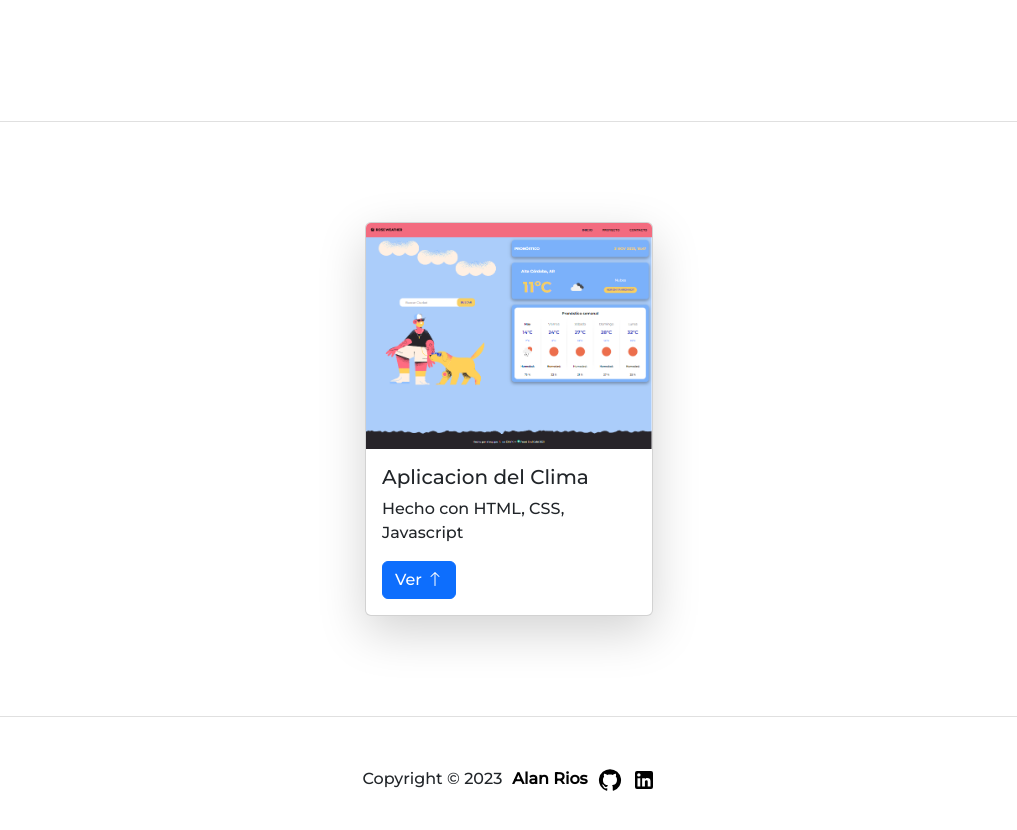
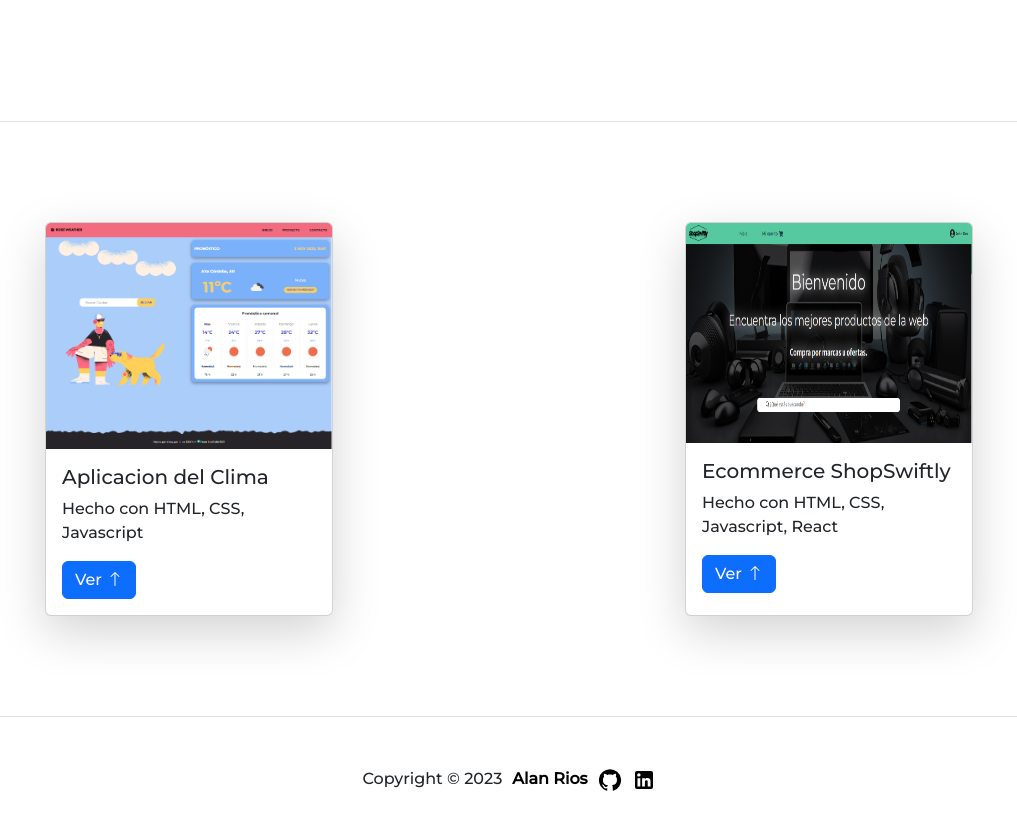
Before and after one commit to alanrios21/portfolio, a React (Vite) app: page / in a window 1280 px wide. Shown: the part 2080-2910 px from the top of the page, without its empty margins (131-1148 px from the left). Built offline with nearby package versions, Linux system fonts and the light colour scheme.

Commit message:
Agregue la card de mi projecto ecommerce

```diff
--- a/src/assets/components/Projects.jsx
+++ b/src/assets/components/Projects.jsx
@@ -3,11 +3,13 @@ import Card from 'react-bootstrap/Card';
 import Clima from '../../../public/imagenes/Clima.png'
 import {BsArrowUp} from 'react-icons/bs';
 import Divider from '@mui/material/Divider';
+import Ecommerce from '../../../public/imagenes/Ecommerce.png'
 
 
 const Projects = () => {
   return (
     <>
+    <div className='box-projects'>
     <Card id='projects' className='animate__animated animate__backInDown card-project-one shadow-lg' style={{ width: '18rem' }}>
       <Card.Img variant="top" src={Clima} />
       <Card.Body>
@@ -20,6 +22,19 @@ const Projects = () => {
         rel="noreferrer">Ver<BsArrowUp className='arrow'></BsArrowUp></Button>
       </Card.Body>
     </Card>
+    <Card id='projects' className='animate__animated animate__backInDown card-project-one shadow-lg' style={{ width: '18rem' }}>
+      <Card.Img variant="top" style={{height: '220px'}} src={Ecommerce} />
+      <Card.Body>
+        <Card.Title>Ecommerce ShopSwiftly</Card.Title>
+        <Card.Text>
+          Hecho con HTML, CSS, Javascript, React
+        </Card.Text>
+        <Button variant="primary" href="https://www.youtube.com/watch?v=se72iYUt4v8"
+        target="_blank"
+        rel="noreferrer">Ver<BsArrowUp className='arrow'></BsArrowUp></Button>
+      </Card.Body>
+    </Card>
+    </div>
     <Divider className='divider'/>
     </>
   )
--- a/src/index.css
+++ b/src/index.css
@@ -164,6 +164,11 @@ a {
   margin-bottom: 100px;
 }
 
+.box-projects{
+  display: flex;
+  flex-direction: row;
+}
+
 @media (max-width: 991px) {
   div .img-about{
    margin-top: 50px;
@@ -215,6 +220,9 @@ a {
 
 }
 @media (max-width: 575px) {
+.box-projects{
+  flex-direction: column;
+}
 .navbar-brand, .nav-link{
   margin-left: 50px !important;
  }
```
Also changed, not shown: public/imagenes/Ecommerce.png (added).
